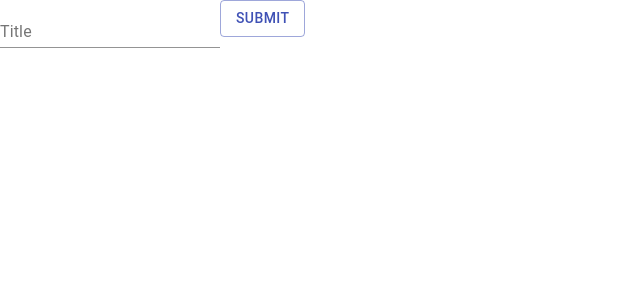
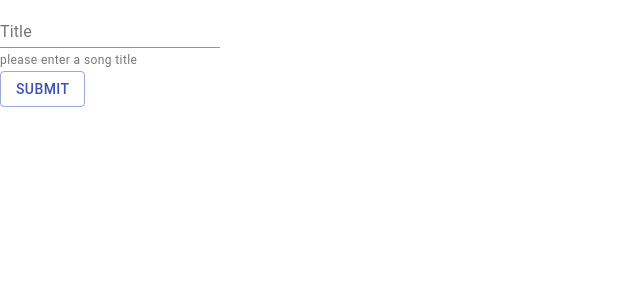
Before and after one commit to MobolanleAdebesin/songify, a React (Create React App) app in the folder client/: page / in a window 1280 px wide. Shown: the top 300 px of the page, without its empty margins (0-640 px from the left). Built offline with nearby package versions, Linux system fonts and the light colour scheme.

Commit message:
Add validation to form using yup library

```diff
--- a/client/src/App.tsx
+++ b/client/src/App.tsx
@@ -1,6 +1,9 @@
 import React from 'react';
 import {Formik} from 'formik';
+
 import { TextField, Button} from '@material-ui/core';
+
+import * as yup from 'yup';
 
 /**
  *
@@ -12,10 +15,17 @@ Set up the form
 
  */
 
+const validationSchema = yup.object({
+  title: yup.string().required()
+})
+
 const App = () =>  {
   return (
     <div className="App">
-      <Formik initialValues={{title: ''}}
+      <Formik
+
+      initialValues={{title: ''}}
+      validationSchema={validationSchema}
       onSubmit={(values, {setSubmitting, resetForm}) => {
         setTimeout(() => {
           console.log(JSON.stringify(values))
@@ -26,15 +36,21 @@ const App = () =>  {
         <form onSubmit={handleSubmit}>
 
         <TextField
+        error={!!errors.title}
+        helperText ="please enter a song title"
         name="title"
         placeholder="song title"
         onChange={handleChange}
         onBlur={handleBlur}
         value ={values.title}
         label="Title"
+
         />
         {errors.title && touched.title && errors.title}
+        <div>
         <Button type="submit" disabled={isSubmitting} variant="outlined" color="primary">Submit</Button>
+        </div>
+
         </form>
       )}
 
```
